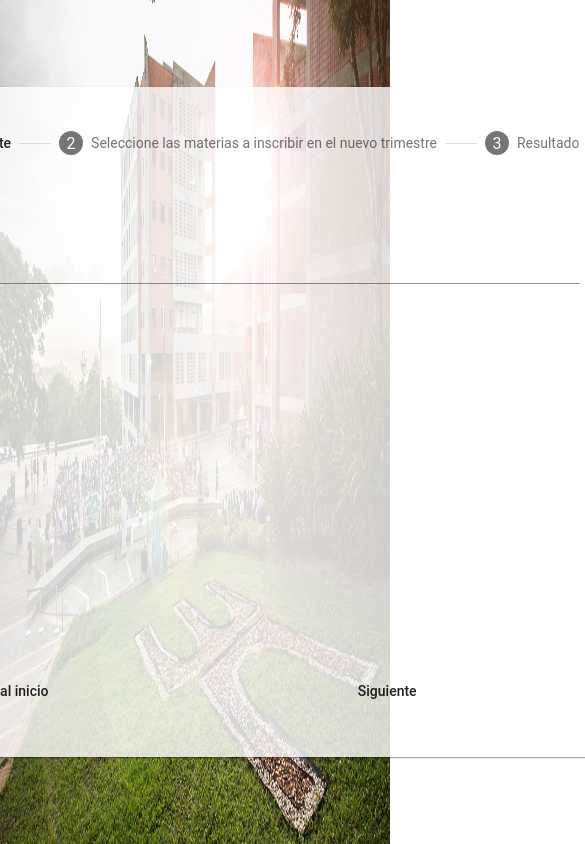
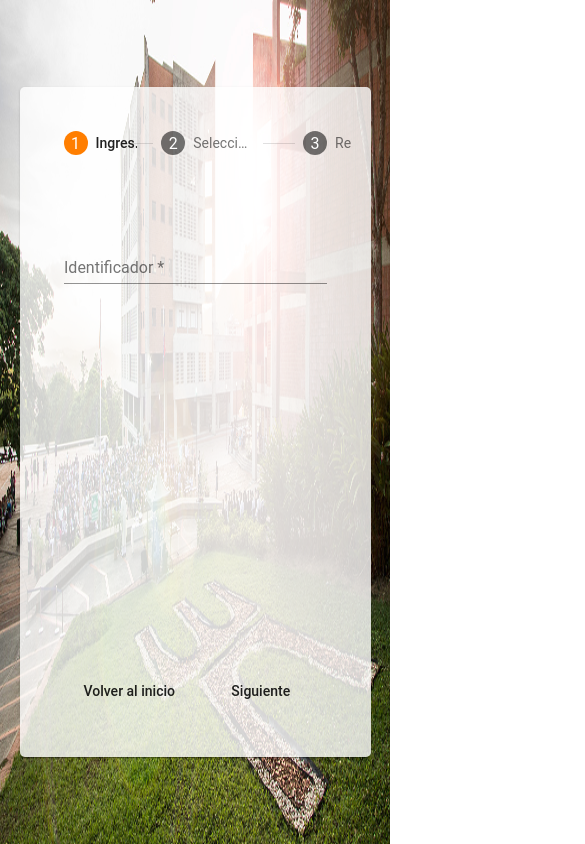
Before and after one commit to marivit01/recomendation-system, an Angular app in the folder frontend/: page /prediction/1 in a window 390 px wide. Shown: the top 844 px of the page, 585 px wide, since content can reach past the window. Built offline with nearby package versions, Linux system fonts and the light colour scheme.

Commit message:
fix responsive

```diff
--- a/frontend/src/styles/stepper.scss
+++ b/frontend/src/styles/stepper.scss
@@ -19,6 +19,8 @@
     /* margin: 40px; */
     background-color: rgba(255, 255, 255, 0);
     padding: 0;
+    width: 90vw;
+    margin: auto;
 }
 
 .mat-horizontal-content-container {
```
